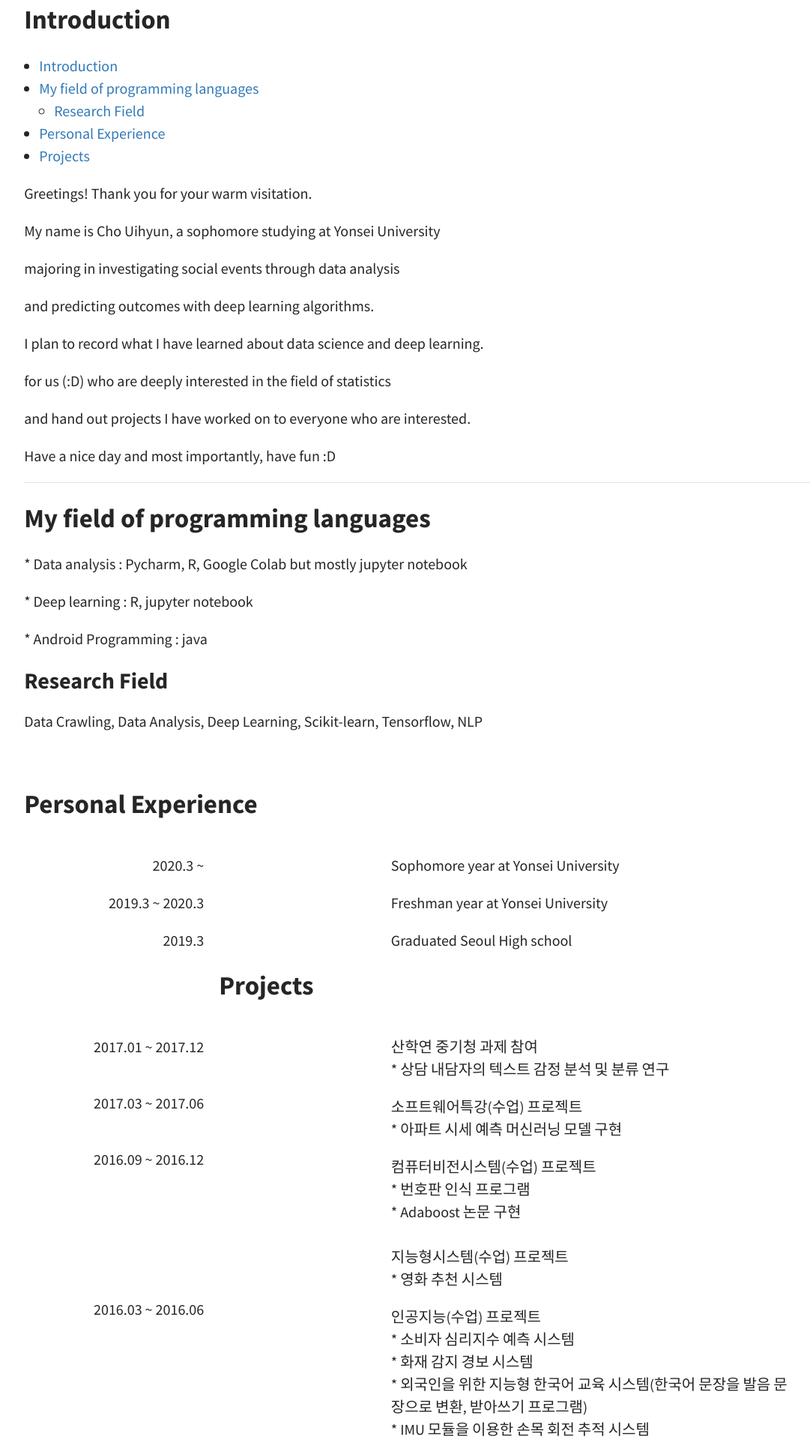
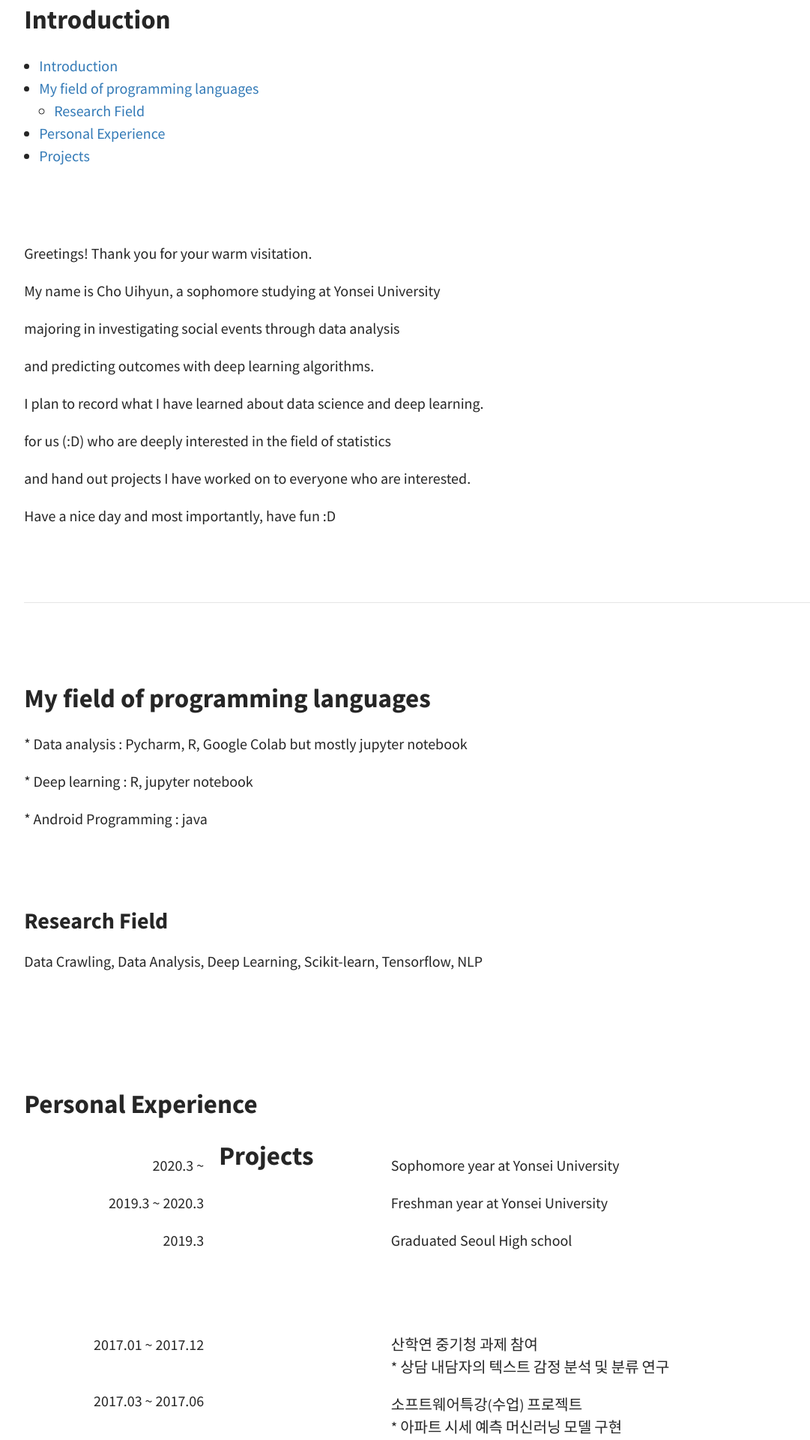
Before and after one commit to joyhyun99/joyhyun99.github.io, a Jekyll site: the page built from pages/about.md, in a window 1280 px wide. Shown: the part 362-2282 px from the top of the page at 75% size, without its empty margins (83-1164 px from the left). Built offline with Jekyll 4.4.1, drawn with Linux system fonts in a browser that asks for light colours.

Commit message:
Update about.md

```diff
--- a/pages/about.md
+++ b/pages/about.md
@@ -23,7 +23,7 @@ tags: [About, Archive]
 
 
 
-<p> </p>
+<br><br>
 
 <p>Greetings! Thank you for your warm visitation.</p>
 
@@ -41,14 +41,14 @@ tags: [About, Archive]
 
 <p>Have a nice day and most importantly, have fun :D</p>
 
-<p> </p>
+<br><br>
 
 
 
 ---------------------------
+<br><br>
+
 ## My field of programming languages
-
-<p> </p>
 
 <p> * Data analysis : Pycharm, R, Google Colab but mostly jupyter notebook </p>
 
@@ -56,13 +56,19 @@ tags: [About, Archive]
 
 <p> * Android Programming : java </p>
 
+<br><br>
+
 ### Research Field
+
 
 <p> Data Crawling, Data Analysis, Deep Learning, Scikit-learn, Tensorflow, NLP </p>
 
 <br>
 
+<br><br>
+
 ## Personal Experience
+
 
 <div id="jb-sidebar">
 	<p> 2020.3 ~ </p>
@@ -76,9 +82,9 @@ tags: [About, Archive]
     <p> Graduated Seoul High school </p>
 </div>
 
+## Projects
+
 <br><br><br><br><br>
-
-## Projects
 
 <div id="jb-sidebar">
 	<p>2017.01 ~ 2017.12</p>
```
